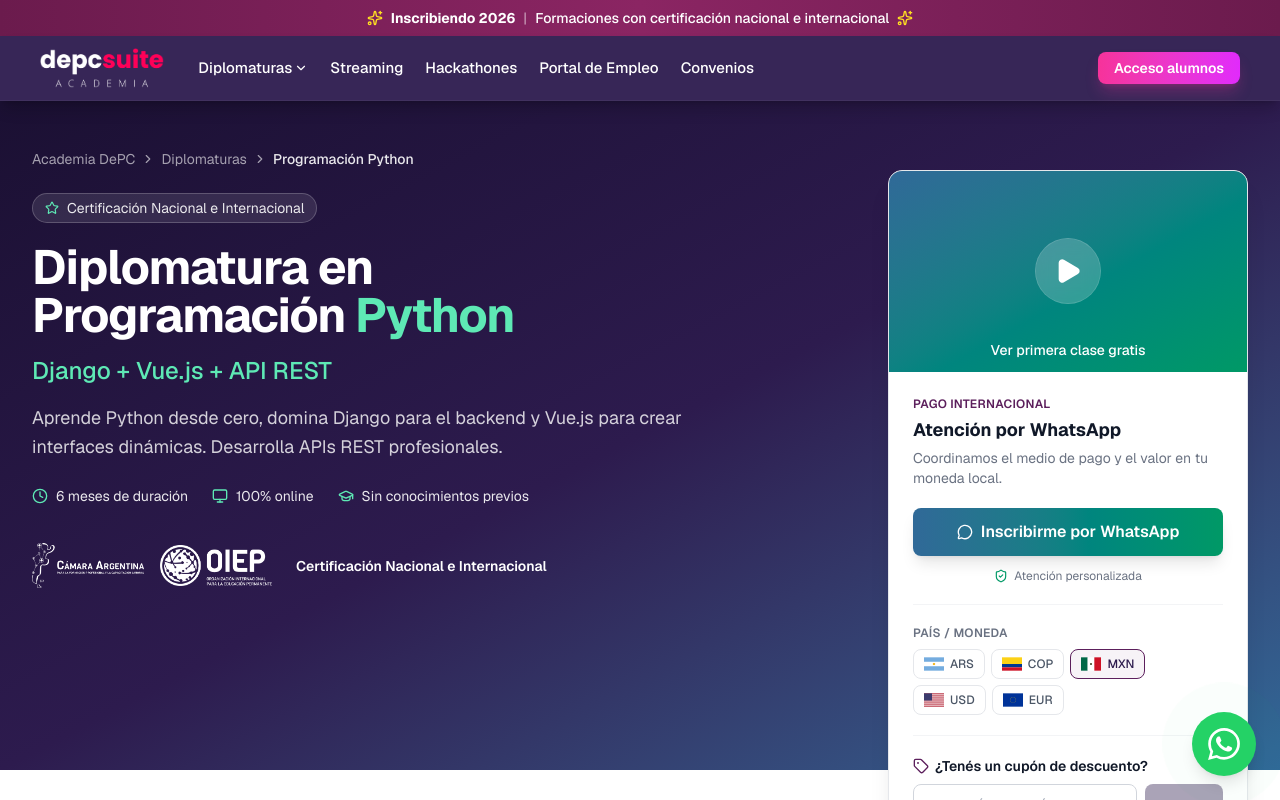
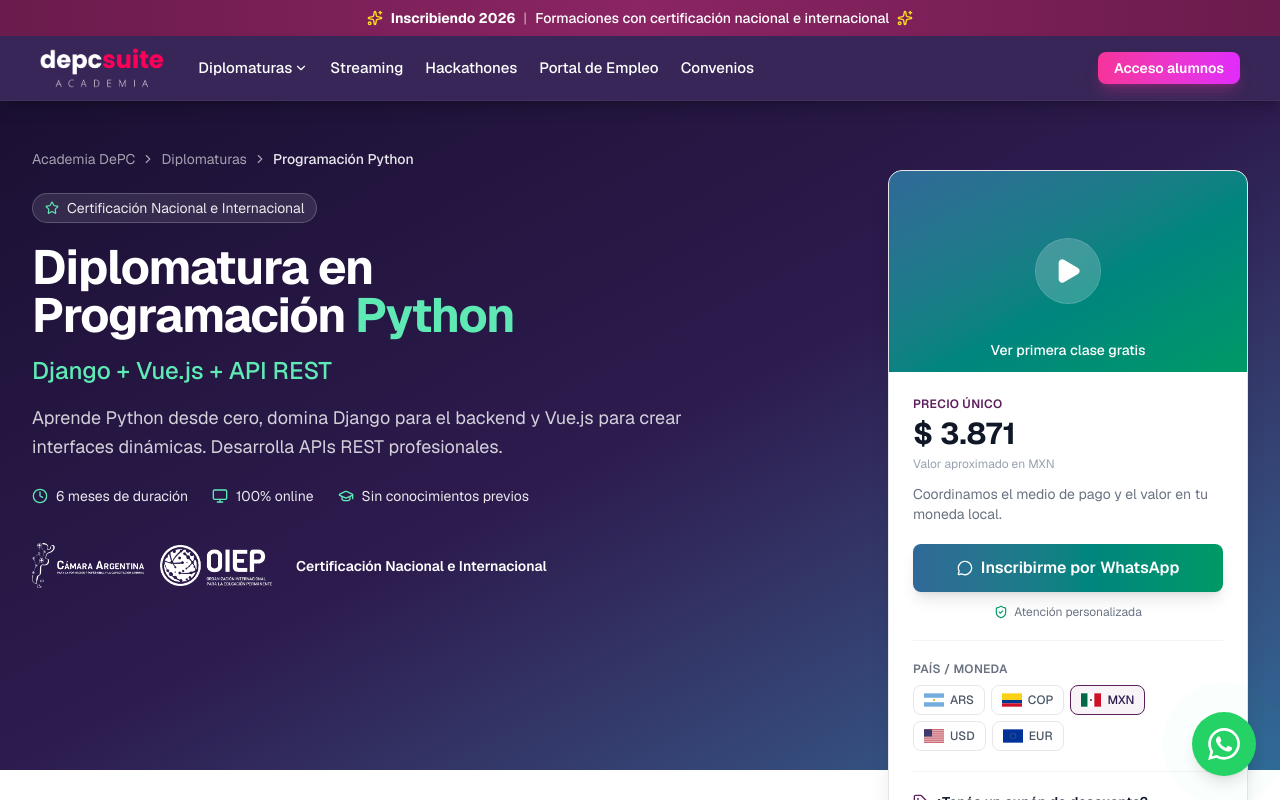
Before and after one commit to avatardepcsuite/academia.depcsuite.com, a Next.js app: page /diplomaturas/programacion-python in a window 1280 px wide. Both pictures are taken after a click on the button "MXN". Shown: the top 800 px of the page. Built offline with nearby package versions, Linux system fonts and the light colour scheme.

Commit message:
actualizacion

```diff
--- a/components/landing/diplomatura-sidebar.tsx
+++ b/components/landing/diplomatura-sidebar.tsx
@@ -1,7 +1,7 @@
 "use client"
 
 import { useCurrency, flagComponents, currencies, type CurrencyCode } from "@/contexts/currency-context"
-import { buildWhatsAppPaymentLink, type DiplomaturaPricing } from "@/lib/diplomaturas-pricing"
+import { buildWhatsAppPaymentLink, formatCoursePrice, type DiplomaturaPricing } from "@/lib/diplomaturas-pricing"
 import { Check, CreditCard, MessageCircle, Play, ShieldCheck, Tag } from "lucide-react"
 import { useState } from "react"
 
@@ -117,9 +117,14 @@ export function DiplomaturaSidebar({
         ) : (
           <>
             <p className="text-xs font-semibold uppercase tracking-wide text-[#5C1F5C] mb-1">
-              Pago internacional
+              Precio único
             </p>
-            <p className="text-lg font-bold text-gray-900 mb-1">Atención por WhatsApp</p>
+            <div className="flex items-baseline gap-1.5 mb-1">
+              <span className="text-3xl font-bold text-gray-900">
+                {formatCoursePrice(pricing.price, selectedCurrency.code)}
+              </span>
+            </div>
+            <p className="text-xs text-gray-400 mb-3">Valor aproximado en {selectedCurrency.code}</p>
             <p className="text-sm text-gray-500 mb-5">
               Coordinamos el medio de pago y el valor en tu moneda local.
             </p>
--- a/components/landing/features.tsx
+++ b/components/landing/features.tsx
@@ -304,25 +304,33 @@ export function Features() {
 
                 {/* Price */}
                 <div className="border-t border-gray-100 pt-4 mb-5 mt-auto">
+                  {isArs ? (
+                    <>
                       <p className="text-xs font-semibold tracking-wide text-[#5C1F5C] uppercase mb-1">
                         {curso.installments} cuotas sin interés de
                       </p>
                       <div className="flex items-baseline gap-1">
                         <span className="text-3xl font-bold text-gray-900">
-                      {isArs
-                        ? `$${curso.installmentPrice?.toLocaleString("es-AR")}`
-                        : formatCoursePrice(curso.installmentPrice, selectedCurrency.code)}
+                          ${curso.installmentPrice?.toLocaleString("es-AR")}
                         </span>
                         <span className="text-sm text-gray-500">/mes</span>
                       </div>
                       <p className="text-sm font-semibold text-emerald-600 mt-1">
-                    Precio Final:{" "}
-                    {isArs
-                      ? `$${curso.price?.toLocaleString("es-AR")}`
-                      : formatCoursePrice(curso.price, selectedCurrency.code)}
+                        Precio Final: ${curso.price?.toLocaleString("es-AR")}
                       </p>
-                  {!isArs && (
+                    </>
+                  ) : (
+                    <>
+                      <p className="text-xs font-semibold tracking-wide text-[#5C1F5C] uppercase mb-1">
+                        Precio único
+                      </p>
+                      <div className="flex items-baseline gap-1">
+                        <span className="text-3xl font-bold text-gray-900">
+                          {formatCoursePrice(curso.price, selectedCurrency.code)}
+                        </span>
+                      </div>
                       <p className="text-xs text-gray-400 mt-1">Valor aproximado en {selectedCurrency.code}</p>
+                    </>
                   )}
                 </div>
 
--- a/components/landing/floating-price-card.tsx
+++ b/components/landing/floating-price-card.tsx
@@ -4,6 +4,7 @@ import { useEffect, useState } from "react"
 import { useCurrency } from "@/contexts/currency-context"
 import {
   getPaymentLink,
+  formatCoursePrice,
   type DiplomaturaPricing,
 } from "@/lib/diplomaturas-pricing"
 import { Check, CreditCard, MessageCircle, ArrowDown } from "lucide-react"
@@ -80,28 +81,23 @@ export function FloatingPriceCard({
                 Precio Final: ${pricing.price.toLocaleString("es-AR")}
               </p>
             </>
-          ) : isWhatsApp ? (
-            <>
-              <p className="text-xs font-semibold tracking-wide text-[#5C1F5C] uppercase mb-1">
-                Pago internacional
-              </p>
-              <p className="text-lg font-bold text-gray-900 mb-1">
-                Atención por WhatsApp
-              </p>
-              <p className="text-sm text-gray-500">
-                Coordinamos el medio de pago y el valor en tu moneda local.
-              </p>
-            </>
           ) : (
             <>
               <p className="text-xs font-semibold tracking-wide text-[#5C1F5C] uppercase mb-1">
-                Pago internacional
+                Precio único
               </p>
-              <p className="text-lg font-bold text-gray-900 mb-1">
-                Pagá con PayPal
+              <div className="flex items-baseline gap-1 mb-1">
+                <span className="text-3xl font-bold text-gray-900">
+                  {formatCoursePrice(pricing.price, selectedCurrency.code)}
+                </span>
+              </div>
+              <p className="text-xs text-gray-400 mb-1">
+                Valor aproximado en {selectedCurrency.code}
               </p>
               <p className="text-sm text-gray-500">
-                Checkout seguro en {selectedCurrency.code} con tarjeta internacional.
+                {isWhatsApp
+                  ? "Coordinamos el medio de pago por WhatsApp."
+                  : `Checkout seguro en ${selectedCurrency.code} con PayPal.`}
               </p>
             </>
           )}
--- a/components/landing/inscripcion-block.tsx
+++ b/components/landing/inscripcion-block.tsx
@@ -3,6 +3,7 @@
 import { useCurrency, flagComponents, currencies, type CurrencyCode } from "@/contexts/currency-context"
 import {
   getPaymentLink,
+  formatCoursePrice,
   type DiplomaturaPricing,
 } from "@/lib/diplomaturas-pricing"
 import { Check, CreditCard, MessageCircle, ShieldCheck } from "lucide-react"
@@ -82,6 +83,17 @@ export function InscripcionBlock({
           </div>
         ) : (
           <div className="border-t border-gray-100 pt-6">
+            <p className="text-xs font-semibold tracking-wide text-[#5C1F5C] uppercase mb-1">
+              Precio único
+            </p>
+            <div className="flex items-baseline gap-1">
+              <span className="text-4xl font-bold text-gray-900">
+                {formatCoursePrice(pricing.price, selectedCurrency.code)}
+              </span>
+            </div>
+            <p className="text-xs text-gray-400 mt-1 mb-3">
+              Valor aproximado en {selectedCurrency.code}
+            </p>
             {isWhatsApp ? (
               <p className="text-sm text-gray-700 leading-relaxed">
                 Para pagos desde <span className="font-semibold">{selectedCurrency.country}</span> te
--- a/components/landing/mobile-price-bar.tsx
+++ b/components/landing/mobile-price-bar.tsx
@@ -1,7 +1,7 @@
 "use client"
 
 import { useCurrency } from "@/contexts/currency-context"
-import { getPaymentLink, type DiplomaturaPricing } from "@/lib/diplomaturas-pricing"
+import { getPaymentLink, formatCoursePrice, type DiplomaturaPricing } from "@/lib/diplomaturas-pricing"
 import { CreditCard, MessageCircle } from "lucide-react"
 
 interface MobilePriceBarProps {
@@ -37,8 +37,10 @@ export function MobilePriceBar({
             </>
           ) : (
             <>
-              <p className="text-sm font-bold text-gray-900 leading-tight">Pago internacional</p>
-              <p className="text-xs text-gray-500 truncate">Atención por WhatsApp</p>
+              <p className="text-base font-bold text-gray-900 leading-tight">
+                {formatCoursePrice(pricing.price, selectedCurrency.code)}
+              </p>
+              <p className="text-xs text-gray-500 truncate">Precio único en {selectedCurrency.code}</p>
             </>
           )}
         </div>
```
Lines whose indentation alone changed are shown as unchanged.
